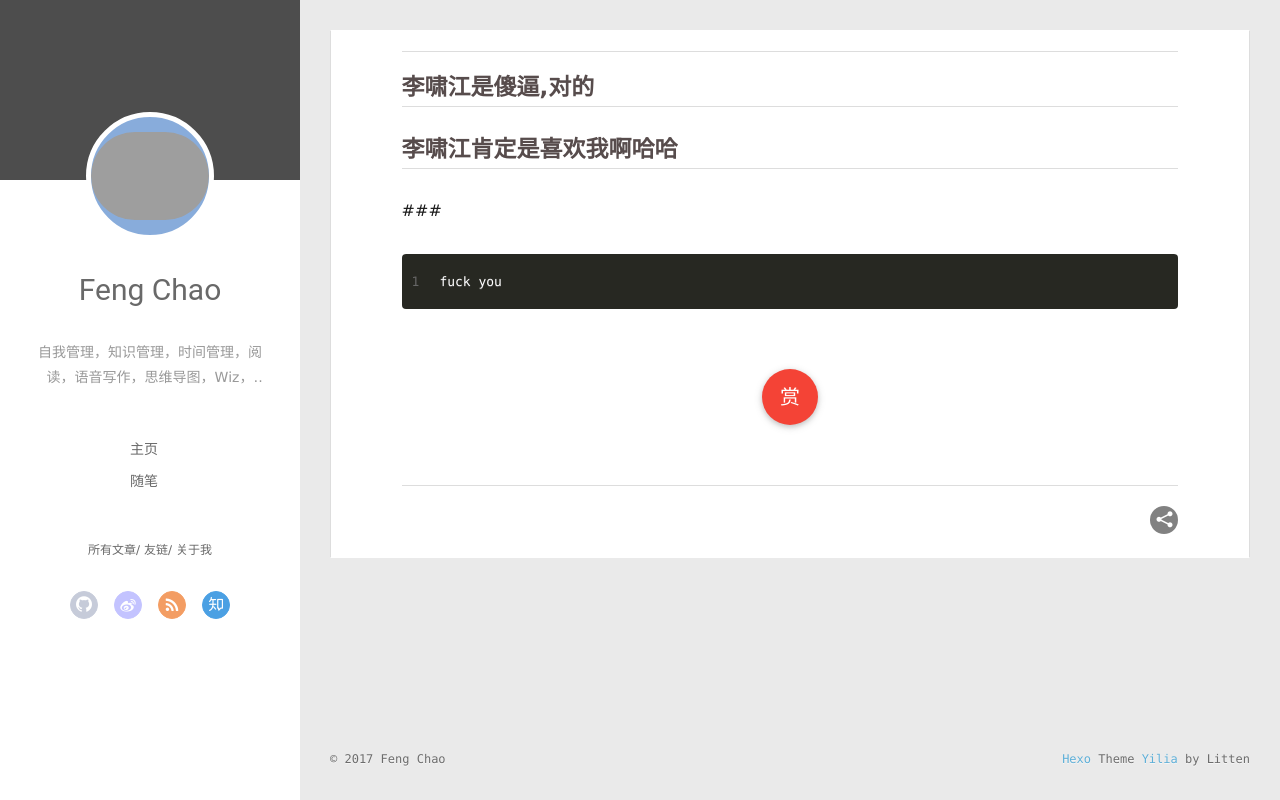
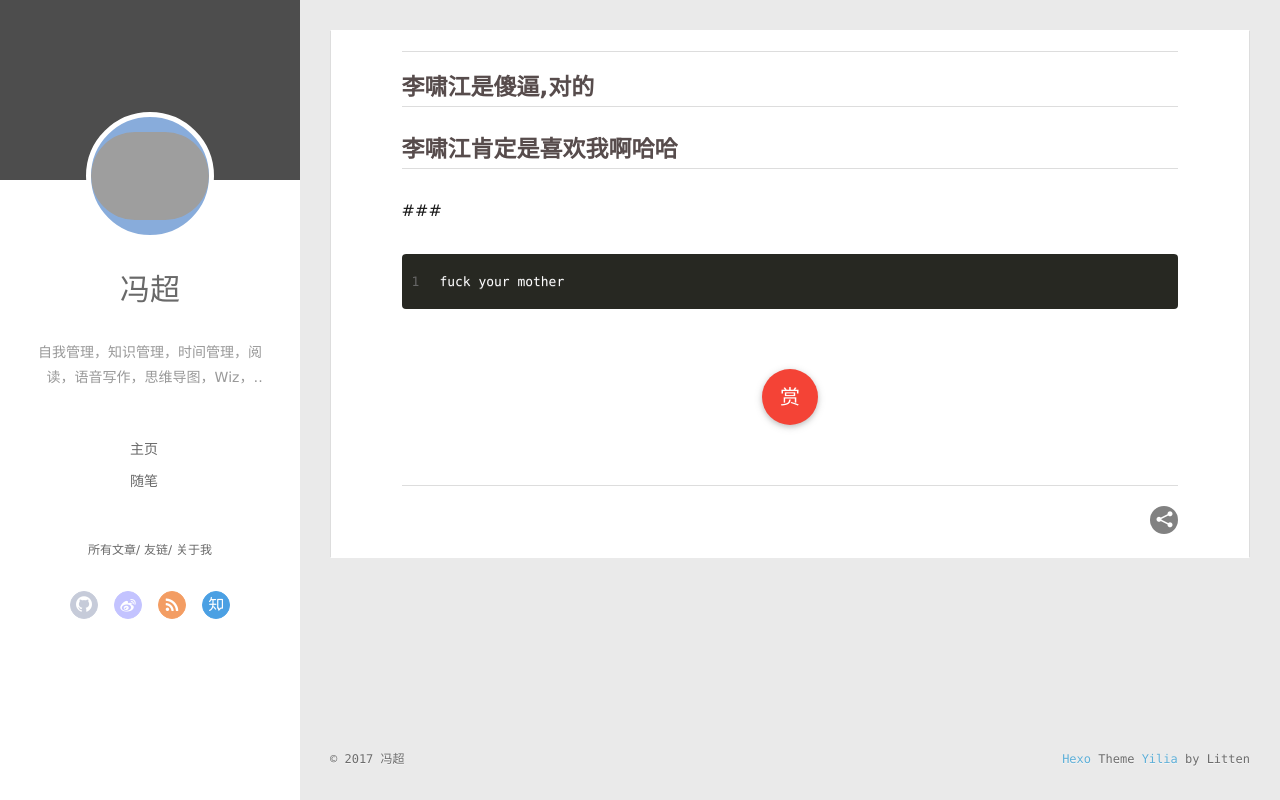
Before and after one commit to MageCharlie/magecharlie.github.io, a plain HTML site: page 2017/04/25/hello-world/index.html in a window 1280 px wide. Drawn offline with Linux system fonts and the light colour scheme; no server answers; grey boxes are pictures that could not be loaded.

Commit message:
Site updated: 2017-04-25 21:49:42

```diff
--- a/2017/04/25/hello-world/index.html
+++ b/2017/04/25/hello-world/index.html
@@ -8,17 +8,17 @@
   <link rel="dns-prefetch" href="http://yoursite.com">
   <title>冯超的个人技术博客</title>
   <meta name="viewport" content="width=device-width, initial-scale=1, maximum-scale=1">
-  <meta name="description" content="李啸江是傻逼,对的李啸江肯定是喜欢我啊哈哈###  1fuck you">
+  <meta name="description" content="李啸江是傻逼,对的李啸江肯定是喜欢我啊哈哈###  1fuck your mother">
 <meta name="keywords">
 <meta property="og:type" content="article">
 <meta property="og:title" content="冯超的个人技术博客">
 <meta property="og:url" content="http://yoursite.com/2017/04/25/hello-world/index.html">
 <meta property="og:site_name" content="冯超的个人技术博客">
-<meta property="og:description" content="李啸江是傻逼,对的李啸江肯定是喜欢我啊哈哈###  1fuck you">
-<meta property="og:updated_time" content="2017-04-25T13:13:33.000Z">
+<meta property="og:description" content="李啸江是傻逼,对的李啸江肯定是喜欢我啊哈哈###  1fuck your mother">
+<meta property="og:updated_time" content="2017-04-25T13:49:14.000Z">
 <meta name="twitter:card" content="summary">
 <meta name="twitter:title" content="冯超的个人技术博客">
-<meta name="twitter:description" content="李啸江是傻逼,对的李啸江肯定是喜欢我啊哈哈###  1fuck you">
+<meta name="twitter:description" content="李啸江是傻逼,对的李啸江肯定是喜欢我啊哈哈###  1fuck your mother">
 
     <link rel="alternative" href="/atom.xml" title="冯超的个人技术博客" type="application/atom+xml">
 
@@ -50,7 +50,7 @@
 			<img src="http://img1.imgtn.bdimg.com/it/u=498360202,2380317955&amp;fm=214&amp;gp=0.jpg" class="js-avatar">
 		</a>
 		<hgroup>
-		  <h1 class="header-author"><a href="/">Feng Chao</a></h1>
+		  <h1 class="header-author"><a href="/">冯超</a></h1>
 		</hgroup>
 
 		<p class="header-subtitle">自我管理，知识管理，时间管理，阅读，语音写作，思维导图，Wiz，TimeMeter</p>
@@ -110,7 +110,7 @@
 				<img src="http://img1.imgtn.bdimg.com/it/u=498360202,2380317955&amp;fm=214&amp;gp=0.jpg" class="js-avatar">
 			</div>
 			<hgroup>
-			  <h1 class="header-author js-header-author">Feng Chao</h1>
+			  <h1 class="header-author js-header-author">冯超</h1>
 			</hgroup>
 
 			<p class="header-subtitle"><i class="icon icon-quo-left"></i>自我管理，知识管理，时间管理，阅读，语音写作，思维导图，Wiz，TimeMeter<i class="icon icon-quo-right"></i></p>
@@ -165,8 +165,8 @@
 
         <hr>
 <h2 id="李啸江是傻逼-对的"><a href="#李啸江是傻逼-对的" class="headerlink" title="李啸江是傻逼,对的"></a>李啸江是傻逼,对的</h2><h2 id="李啸江肯定是喜欢我啊哈哈"><a href="#李啸江肯定是喜欢我啊哈哈" class="headerlink" title="李啸江肯定是喜欢我啊哈哈"></a>李啸江肯定是喜欢我啊哈哈</h2><p>### </p>
-<figure class="highlight bash"><table><tr><td class="gutter"><pre><div class="line">1</div></pre></td><td class="code"><pre><div class="line">fuck you</div></pre></td></tr></table></figure>
-
+<figure class="highlight bash"><table><tr><td class="gutter"><pre><div class="line">1</div></pre></td><td class="code"><pre><div class="line">fuck your mother</div></pre></td></tr></table></figure>
+<test></test>
 
 
 
@@ -277,7 +277,7 @@
   <div class="outer">
     <div id="footer-info">
     	<div class="footer-left">
-    		&copy; 2017 Feng Chao
+    		&copy; 2017 冯超
     	</div>
       	<div class="footer-right">
       		<a href="http://hexo.io/" target="_blank">Hexo</a>  Theme <a href="https://github.com/litten/hexo-theme-yilia" target="_blank">Yilia</a> by Litten
```
Also changed, not shown: archives/2017/04/index.html (+3 -3 lines), archives/2017/index.html (+3 -3 lines), archives/index.html (+3 -3 lines), index.html (+5 -5 lines).
